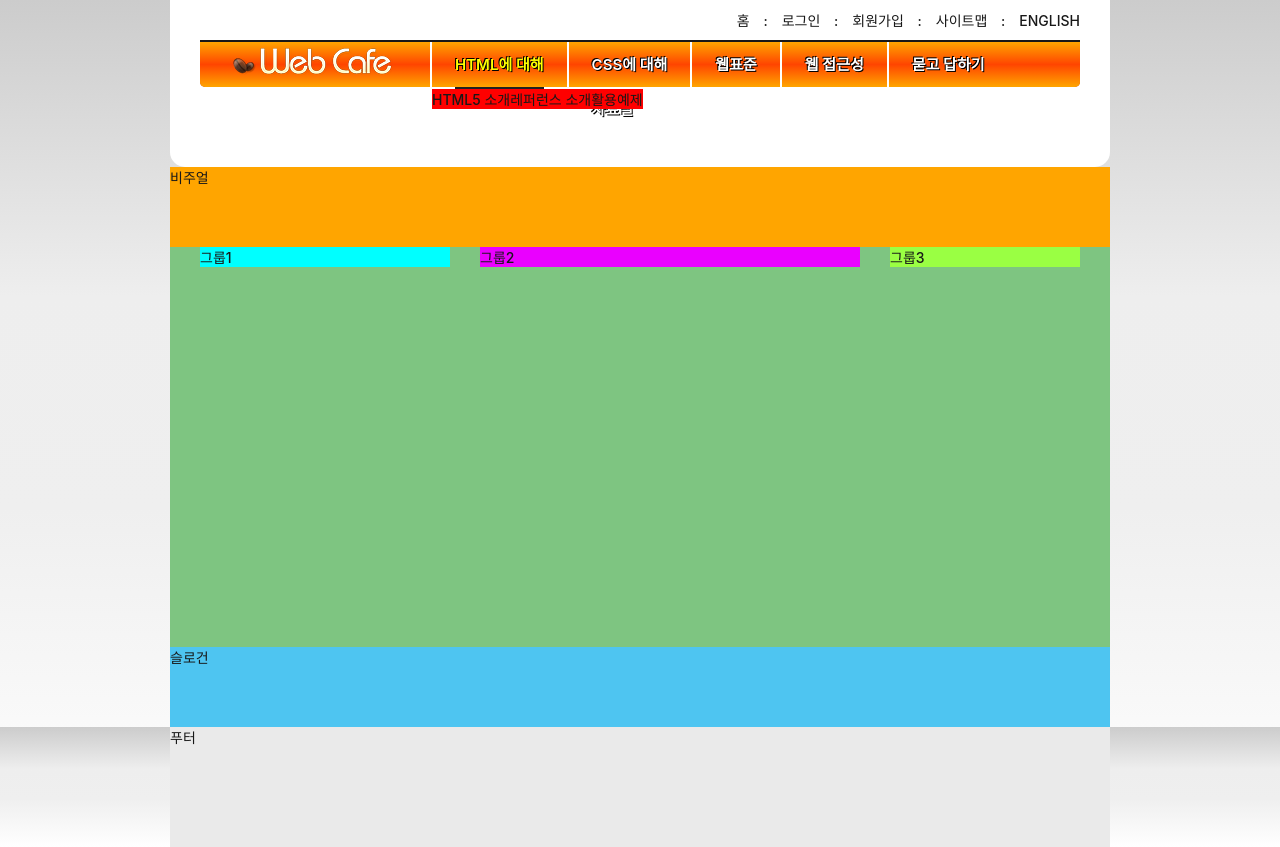
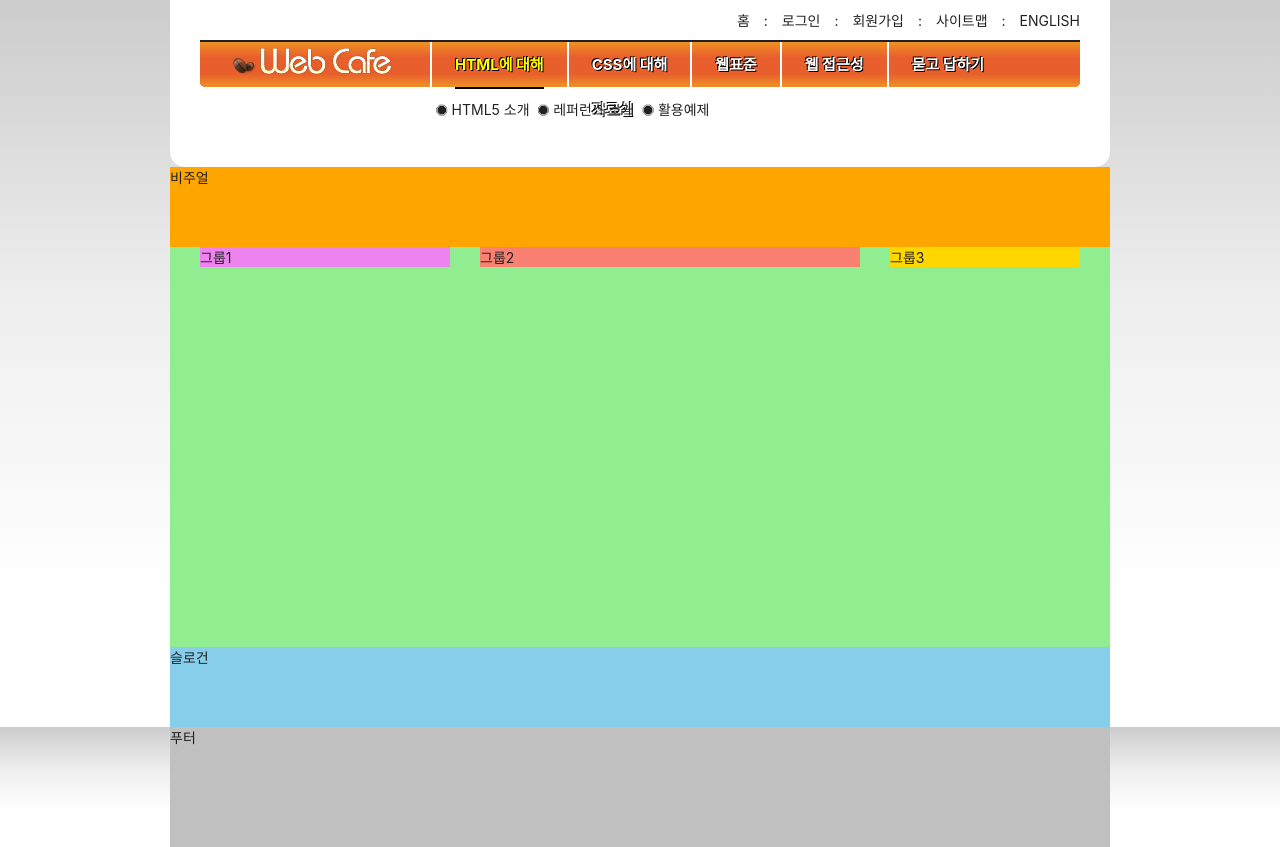
Before and after one commit to nahee09/HTML5, a plain HTML site: page index.html in a window 1280 px wide. Drawn offline with Linux system fonts and the light colour scheme; a web font is replaced by a local one.

Commit message:
서브메뉴 아이콘, hover

```diff
--- a/styles/style.css
+++ b/styles/style.css
@@ -1,211 +1,258 @@
-@import url(./normalize.css);/*파일 가져오기, 맨 처음에 넣어야 함*/
-/*normalize.css에 body{margin: 0;}이 담겨있기에 가장자리 여백이 사라짐*/
+@import url(../css/fonts.css);
+@import url(./normalize.css);
 @import url(./reset.css);
 
-/*숨김 콘텐츠*/
-.a11y-hidden{
+/* 숨김 콘텐츠 */
+.a11y-hidden {
   position: absolute;
-  /* top: -9999em; 1.화면 밖으로 내보낼라고 큰 숫자 사용(숨김), em은 상속받아서 단위가 더 커서 em씀. */
-  /*2.제자리에서 숨기는 방법*/
-  width: 1px; /*최소의 크기가 있어야 스크린 리더가 읽음*/
+  width: 1px;
   height: 1px;
-  margin: -1px;/*negative margin이라고 검색해서 왜 썼는지 알아보삼*/
   overflow: hidden;
   clip-path: polygon(0 0, 0 0, 0 0);
-  /*clip: rect(1px, 1px, 1px, 1px) for legacy browsers*/
 }
 
-/*기본 스타일*/
-*, *::before, *::after{
+/* 기본 스타일 */
+*,
+*::before,
+*::after {
   box-sizing: border-box;
 }
 
-html{
-  font-size: 10px; /*계산을 쉽게 하려고 걍 10px 준 것*/
+html {
+  font-size: 10px;
 }
 
-/*링크 스타일*/
-a{
-  color: inherit; /*부모로부터 상속받은 색*/
+/* 링크 스타일 */
+a {
+  color: inherit;
   text-decoration: none;
 }
 
-/*본문 스타일*/
-body{
-  /*em, rem 단위 사용해보기*/
+/* 본문 스타일 */
+body {
+  /* em, rem 단위를 사용해보기 */
   font-size: 1.4rem;
-  color: #181818;
-  background: #ccc linear-gradient(to bottom, #ccc 0%, #eee 35%, #efefef 60%, #fff 100%);
-  /*웹폰트 적용(pretendard)*/
-  font-family: "Pretendard Variable", Pretendard, -apple-system, BlinkMacSystemFont, system-ui, Roboto, "Helvetica Neue", "Segoe UI", "Apple SD Gothic Neo", "Noto Sans KR", "Malgun Gothic", "Apple Color Emoji", "Segoe UI Emoji", "Segoe UI Symbol", sans-serif;
-  font-weight: 500;
+  color: #212121;
+  background: #ccc
+    linear-gradient(to bottom, #ccc 0%, #eee 35%, #fff 70%, #fff 100%);
+  font-family: "Pretendard Variable", Pretendard, -apple-system,
+    BlinkMacSystemFont, system-ui, Roboto, "Helvetica Neue", "Segoe UI",
+    "Apple SD Gothic Neo", "Noto Sans KR", "Malgun Gothic", "Apple Color Emoji",
+    "Segoe UI Emoji", "Segoe UI Symbol", sans-serif;
 }
 
-/*레이아웃*//*selector 그룹핑*/
-.header, .visual, .main, .slogan, .footer-inner{
+/* 레이아웃 */
+.header,
+.visual,
+.main,
+.slogan,
+.footer-inner {
   width: 940px;
-  /*border의 크기를 width와 height의 값으로 사용할 수 있게 함(원래 width는 content기준)*/
-  margin: 0 auto; /*마치 중앙 정렬이 된 것 같은. 이동한 것이 아니라 크기가 커진 거임*/
-  /*margin: 0 0 0 auto; 마치 오른쪽 정렬이 된 것 같은. 그냥 크기가 커진 거임*/
+  margin: 0 auto;
 }
 
-/*헤더*/
-.header{
+/* 헤더 */
+.header {
   background: #fff;
-  padding: 0 30px; /*세로 가로*/
-  border-radius: 0 0 15px 15px; /*x축/y축*/
+  padding: 0 30px;
+  border-radius: 0 0 15px 15px;
   position: relative;
 }
 
-/*로고*/
-.logo{
-  /* background-color: blue; */
-  position: absolute; /*로고가 떠 있음*/
+/* 로고 */
+.logo {
+  position: absolute;
   top: 45px;
   left: 60px;
+  z-index: 10;
 }
 
-/*텍스트 링크 모음*/
-.member{
+/* 텍스트 링크 모음 */
+.member {
   text-align: right;
-  /* font-size: 0; */
   padding: 4px 0;
-  /* 1. position 속성을 활용하여 .member 영역을 오른쪽으로 10px만큼 이동하기*/
+  /* position 속성을 활용하여 .member 영역을 오른쪽으로 10px 만큼 이동하기 */
   /* position: relative;
   right: -10px; */
-  /* 2. transform 속성을 활용하여 .member 영역을 오른쪽으로 10px만큼 이동하기*/
+  /* transform 속성을 활용하여 .member 영역을 오른쪽으로 10px 만큼 이동하기 */
   transform: translateX(10px);
-  /* 3. margin도 고민해보삼 */
 }
 
-.member li{
-  /* background-color: pink; */
+.member li {
   display: inline-block;
-  /* font-size: 16px; */
 }
 
-.member a{
+.member a {
   padding: 6px 10px;
   display: inherit;
   text-transform: uppercase;
 }
 
-/* 마지막 li 요소에 포함된 a 요소를 선택하여 오른쪽 padding값을 0으로 재정의*/
-/* .member li:last-child a{
+/* 마지막 li 요소에 포함된 a 요소를 선택하여 오른쪽 padding 값을 0으로 재정의 하는 방법 */
+/* .member li:last-child a {
   padding-right: 0;
 } */
 
-.divider{
+.divider {
   margin-right: 4px;
 }
 
-/*메인 메뉴*/
-.navigation{
+/* 메인 메뉴 */
+.navigation {
   padding-bottom: 80px;
 }
-.menu{
-  border-top: 2px solid;
+
+.menu {
+  border-top: 2px solid currentColor;
+  background: #e85e2c
+    linear-gradient(
+      to bottom,
+      #ef9126 0%,
+      #e85e2c 35%,
+      #e85e2c 70%,
+      #ef9126 100%
+    );
   border-radius: 0 0 5px 5px;
-  background-color: rgb(202, 65, 53);
-  background-image: linear-gradient(orange, orangered, orange);
-  /* display: flow-root; height 고정값을 줬기 때문에 필요 없음*/
-  padding-left:230px;
+  padding-left: 230px;
   height: 47px;
+  position: relative;
 }
 
-.menu li{ /*메인 메뉴와 서브 메뉴를 가로배치 한 꺼번에 하기 위함.*/
-  float: left;
+.menu > li:nth-child(-n + 3) {
+  position: relative;
 }
 
-.menu-item{
-  /* background-color: rgb(187, 185, 253); */
-  /* float: left;  */
-  border-left: 2px solid white;
+.menu-item {
+  float: left;
+  border-left: 2px solid #fff;
 }
 
-/*구체성 점수-> 10점*/
-.menu-button{
+/* 구체성 -> 10점 */
+.menu-button {
   border: 0;
   background: transparent;
-  padding:0 23px;
+  padding: 0 23px;
   line-height: 45px;
   font-size: 15px;
-  font-weight: 600;
-  color: white;
-  /*쉐도우를 더 두껍게 만들려면 여러번 쓰기*/
-  text-shadow: 1px 1px 0 black, -1px -1px 0 black;
+  font-weight: 700;
+  color: #fff;
+  text-shadow: 1px 1px 0 #000, -1px -1px 0 #000;
 }
 
-/*구체성 점수 -> 20점 */
-.is-active .menu-button{
-  color:yellow;
+/* 구체성 -> 20점 */
+.is-active .menu-button {
+  color: #ff0;
 }
 
-.is-active .menu-button::after{ /*::after는 .menu-button의 형제노드가 생기는 것(가상)*/
+.is-active .menu-button::after {
   content: "";
   display: block;
-  border-top: 2px solid #212121;
+  border-top: 2px solid #000;
 }
 
-.sub-menu{
-  background-color: red;
+.sub-menu {
   position: absolute;
+  top: 47px;
   display: none;
+  padding: 4px 0;
 }
 
-.is-active .sub-menu{
-  display: block;
-
+.menu-html,
+.menu-css,
+.menu-standards {
+  left: 0;
 }
 
-/*비주얼*/
-.visual{
+.menu-accessibility,
+.menu-qna,
+.menu-archive {
+  right: 0;
+}
+
+.is-active .sub-menu {
+  display: block;
+  white-space: nowrap;
+}
+
+.sub-menu li {
+  display: inline-block;
+}
+
+.sub-menu a::before {
+  content: "\e805";
+  font-family: 'fontello';
+  font-weight: normal;
+  display: inline-block;
+  text-decoration: inherit;
+  width: 1em;
+  margin-right: .2em;
+  text-align: center;
+  font-variant: normal;
+  text-transform: none;
+  line-height: 1em;
+  margin-left: .2em;
+  -webkit-font-smoothing: antialiased;
+  -moz-osx-font-smoothing: grayscale;
+}
+
+.sub-menu a:hover::before,
+.sub-menu a:focus::before {
+  content: "\e801";
+}
+
+.sub-menu a:hover,
+.sub-menu a:focus{
+  color: red;
+}
+
+.sub-menu a{
+  display: inline-block;
+  padding: 6px 0;
+}
+
+/* 비주얼 */
+.visual {
   background: orange;
   height: 10vh;
 }
-
-/*메인*/
-.main{
-  background: #7ec581;
+/* 메인 */
+.main {
+  background: lightgreen;
   height: 50vh;
   display: flow-root;
   padding: 0 15px;
 }
 
-.group{
+.group {
   margin: 0 15px;
   float: left;
 }
 
-.group1{
-  background-color: aqua;
+.group1 {
+  background-color: violet;
   width: 250px;
 }
-
-.group2{
-  background-color: rgb(234, 0, 255);
+.group2 {
+  background-color: salmon;
   width: 380px;
 }
-
-.group3{
-  background-color: rgb(154, 255, 67);
+.group3 {
+  background-color: gold;
   width: 190px;
 }
 
-/*슬로건*/
-.slogan{
-  background: #4EC5F1;
+/* 슬로건 */
+.slogan {
+  background: skyblue;
   height: 10vh;
   clear: both;
 }
-
-/*푸터*/
-.footer{
-  /* background: rgb(138, 138, 138); */
-  background: #ccc linear-gradient(to bottom, #ccc 0%, #eee 35%, #efefef 60%, #fff 100%);
+/* 푸터 */
+.footer {
+  background: #ccc
+    linear-gradient(to bottom, #ccc 0%, #eee 35%, #fff 70%, #fff 100%);
 }
-
-.footer-inner{
-  background: rgb(234, 234, 234);
+.footer-inner {
+  background: silver;
   height: 15vh;
 }
```
Also changed, not shown: css/fontello.css (deleted, +0 -50 lines), index.html (+1 -1 lines), font/fontello.ttf, font/fontello.woff, font/fontello.woff2, 2 other files.
